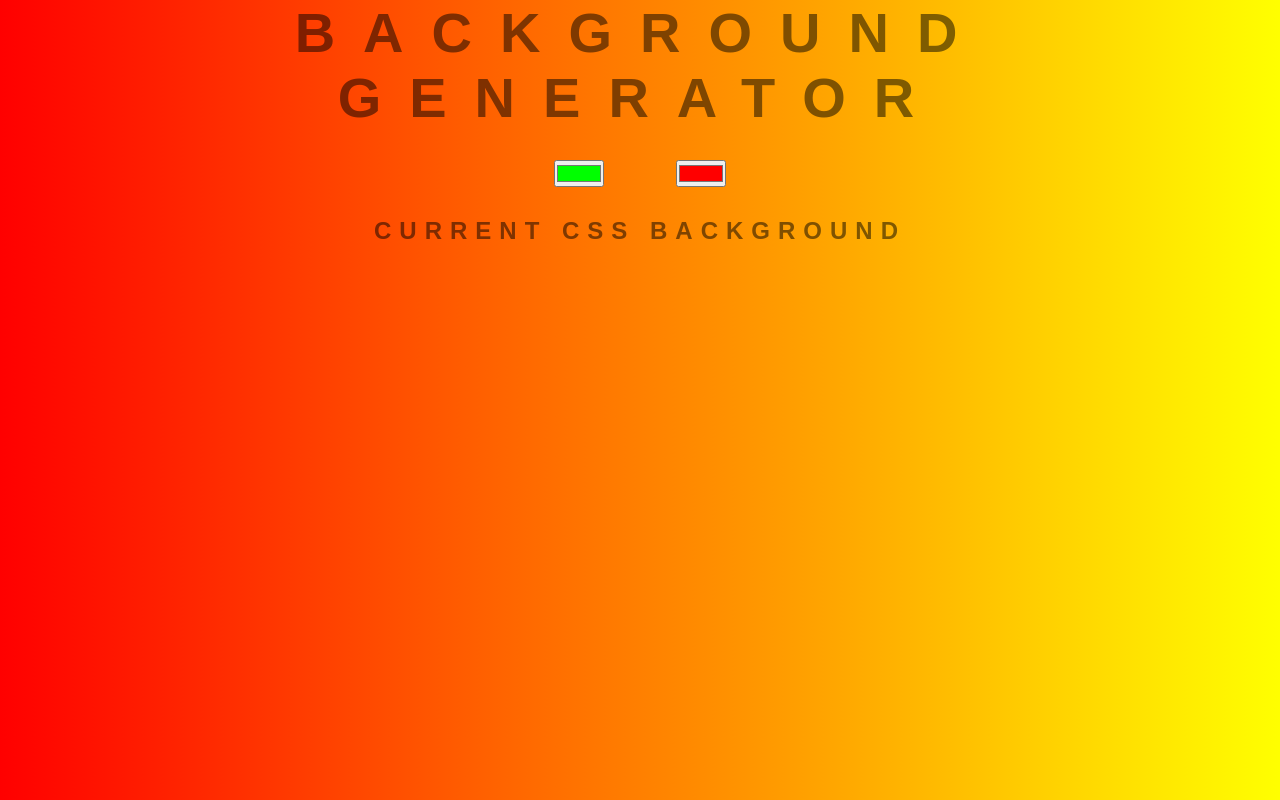
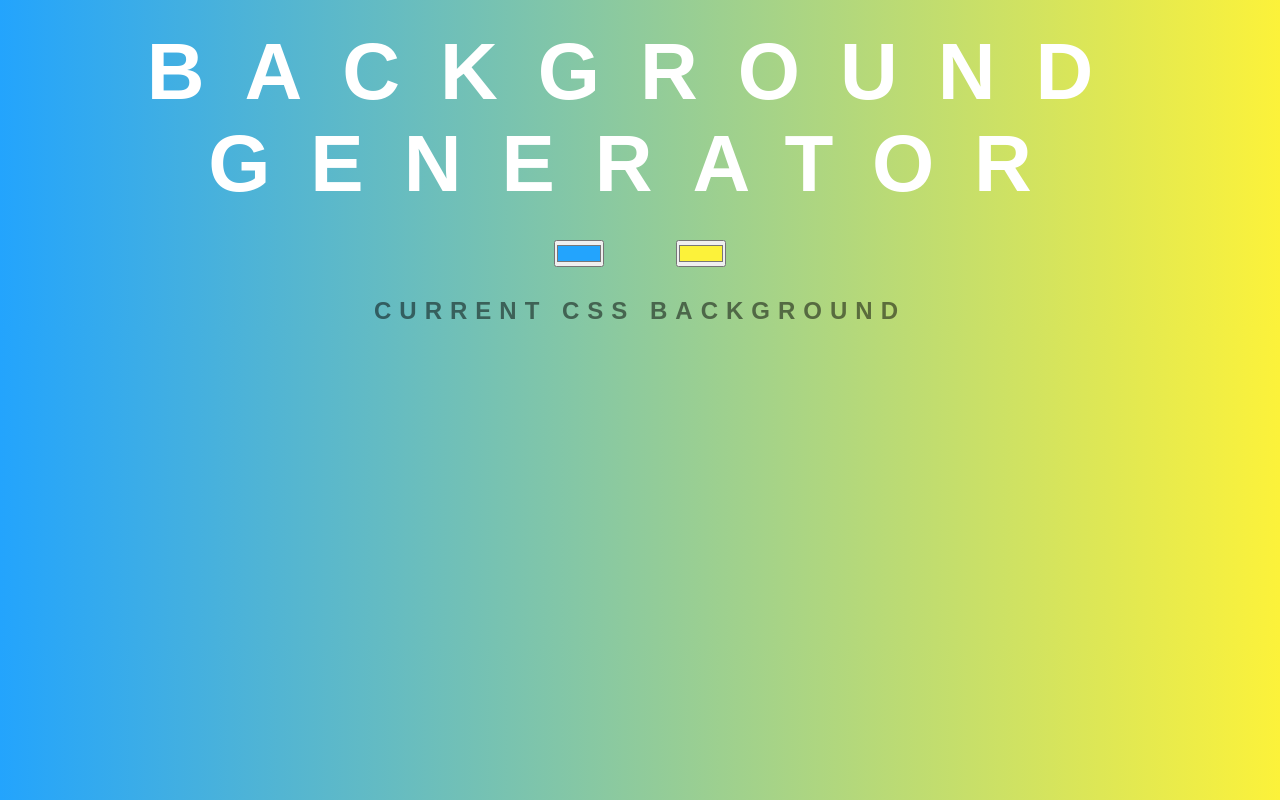
Before and after one commit to darsay8/bg-gen, a plain HTML site: page index.html in a window 1280 px wide. Drawn offline with Linux system fonts and the light colour scheme.

Commit message:
changing  title and bg colors

```diff
--- a/index.html
+++ b/index.html
@@ -7,12 +7,10 @@
 </head>
 <body id="gradient">
 <h1>Background Generator</h1>
-<input class="color-one" type="color" name="color-one" value="#00ff00">
-<input class="color-two" type="color" name="color-two" value="#ff0000">
+<input class="color-one" type="color" name="color-one" value="#23A4FD">
+<input class="color-two" type="color" name="color-two" value="#FCF23A">
 <h2>Current CSS Background</h2>
 <h3></h3>
-
-
 <script src="script.js"></script>
 </body>
 </html>
--- a/style.css
+++ b/style.css
@@ -10,18 +10,18 @@ body {
     text-transform: uppercase;
     letter-spacing: .5em;
     top: 15%;
-    background: linear-gradient(to right, red, yellow);
+    background: linear-gradient(to right, #23A4FD, #FCF23A);
     height: 100%;
 }
 
 h1 {
-    font: 600 3.5em 'Raleway', sans-serif;
-    color: rgba(0, 0, 0, .5);
+    font: 600 5em 'Raleway', sans-serif;
+    color: #FFFF;
     text-align: center;
     text-transform: uppercase;
     letter-spacing: .5em;
     width: 100%;
-    top: 15%;
+    margin-top: 2%;
 }
 
 h3 {
```
Also changed, not shown: script.js (+0 -8 lines).
